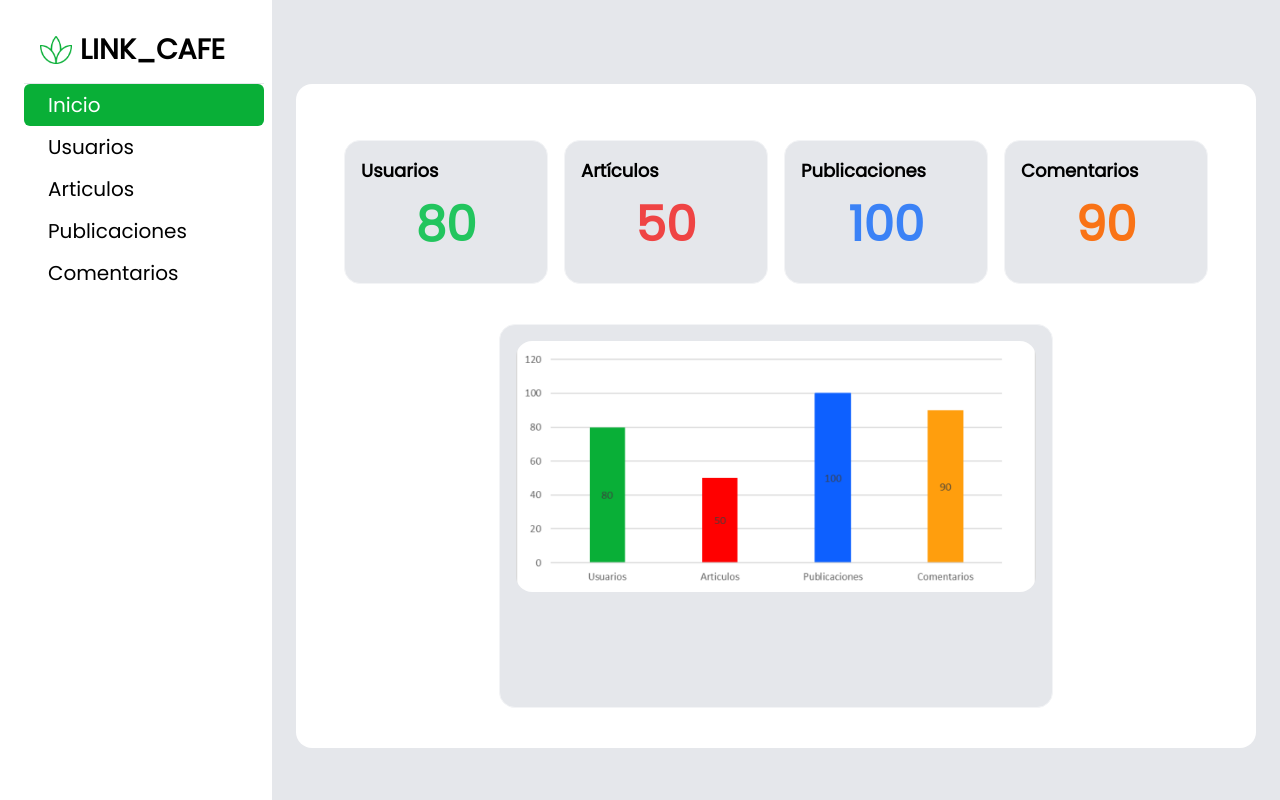
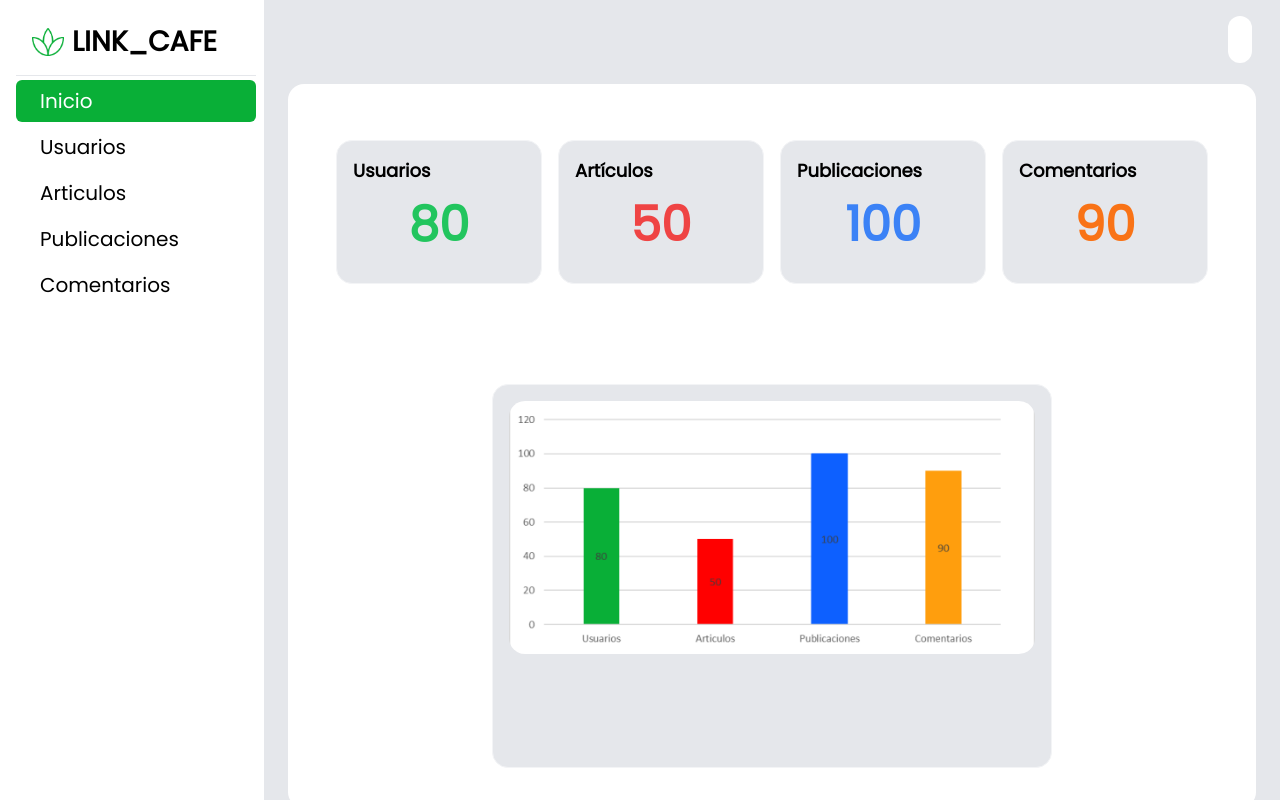
Before and after one commit to LinkCafe/linkcafe_full_app, a React (Vite) app in the folder frontend-admin/: page /inicio in a window 1280 px wide. Built offline with nearby package versions, Linux system fonts and the light colour scheme; sample sign-in values are in the browser's storage.

Commit message:
Modificaciones y Creacion De Header

```diff
--- a/frontend-admin/src/components/organismos/CreatePublicacionesModal.jsx
+++ b/frontend-admin/src/components/organismos/CreatePublicacionesModal.jsx
@@ -9,41 +9,32 @@ export default function CreatePublicacionesModal({open, onClose}) {
     const descripcion = useRef(null)
     const fuentes = useRef(null)
     const tipo = useRef(null)
-    const imagenRef = useRef(null);
 
     useEffect(() => {
         setUser(JSON.parse(localStorage.getItem('user')))
     }, [])
 
     const handleSubmit = async (e) => {
-        e.preventDefault();
+        e.preventDefault()
         try {
-            if (confirm('¿Estás seguro de crear esta publicación?')) {
-                const Data = new FormData();
-                Data.append('nombre', nombre.current.value);
-                Data.append('descripcion', descripcion.current.value);
-                Data.append('fuentes', fuentes.current.value);
-                Data.append('tipo', tipo.current.value);
-                Data.append('id_usuario', user.id);
-                Data.append('imagen', imagenRef.current.files[0]);
-
-                const response = await axiosClient.post(`/publicaciones`, Data, {
-                    headers: {
-                        'Content-Type': 'multipart/form-data'
+            if(confirm('¿Estas seguro de crear esta publicacion?')){
+                const data = {
+                    nombre: nombre.current.value,
+                    descripcion: descripcion.current.value,
+                    fuentes: fuentes.current.value,
+                    tipo: parseInt(tipo.current.value),
+                    id_usuario: user.id
+                }
+                const response = await axiosClient.post(`/publicaciones`, data)
+                    if(response.status === 200){
+                        alert('Publicacion Creada Correctamente')
+                        onClose()
                     }
-                });
-
-                if (response && response.status === 200) {
-                    alert('Publicación Creada Correctamente');
-                    onClose();
-                } else {
-                    alert('Error al crear la publicación');
-                }
             }
-        } catch (error) {
-            console.error(error);
+        }catch (error) {
+            console.error(error)
         }
-    };
+    }
 
   return (
     <Modal open={open} onClose={onClose} className='flex justify-center items-center'>
@@ -75,10 +66,10 @@ export default function CreatePublicacionesModal({open, onClose}) {
                             <option value="3">Otros</option>
                         </select>
                     </div>
-                    <div className='flex flex-col gap-2'>
+                    {/* <div className='flex flex-col gap-2'>
                         <label>Seleccionar Imagen</label>
                         <input type="file" className='border border-gray-400 p-1 rounded' accept="image/*" ref={imagenRef} required />
-                    </div>
+                    </div> */}
                     <button type='submit' className='w-full p-1 text-white bg-primary rounded hover:scale-[101%] text-xl'>Crear</button>
                 </form>
             </div>
--- /dev/null
+++ b/frontend-admin/src/components/organismos/Header.jsx
@@ -0,0 +1,18 @@
+import React from 'react';
+
+function Header() {
+  // Obtener el usuario del localStorage
+  const user = JSON.parse(localStorage.getItem('user'));
+
+  // Obtener solo el nombre completo del usuario
+  const nombreCompleto = user ? user.nombre_completo : '';
+
+  return (
+    <div className="">
+      {/* Mostrar el nombre completo del usuario */}
+      <span className='bg-white rounded-2xl p-3'>{nombreCompleto}</span>
+    </div>
+  )
+}
+
+export default Header;
--- a/frontend-admin/src/components/organismos/Sidebar.jsx
+++ b/frontend-admin/src/components/organismos/Sidebar.jsx
@@ -1,14 +1,15 @@
-import React from 'react'
-import { Link } from 'react-router-dom'
-import Vector from '../../assets/Vector.png'
+import { Link, useLocation } from 'react-router-dom';
+import Vector from '../../assets/Vector.png';
 
+function Sidebar({ Open }) {
 
-function Sidebar() {
-    const {pathname} = location
+    const { pathname } = useLocation();
+
     return (
-    <>
-        <nav className=" w-64 h-[43.5rem] bg-white rounded-2xl flex-col justify-between my-4 ml-4">
-            <div>
+        <nav className={`w-64 h-[43.5rem] bg-white rounded-2xl flex-col justify-between my-2 ml-2 ${Open ? 'block' : 'hidden'} lg:block`}>
+
+            <button className="openbtn lg:hidden fixed top-0 left-0 p-4">&#9776;</button>
+
             <div className="flex items-center">
                 <img src={Vector} alt="LINK_CAFE" className="ms-6 h-7 w-8" />
                 <a className="text-title-lg block py-4 px-6 font-bold -ml-4">
@@ -18,32 +19,31 @@ function Sidebar() {
 
             <hr className="h-px bg-gray-200 border-0 dark:bg-gray-700 mx-2 "></hr>
 
-                <Link to={'/inicio'} className={`block py-2 px-6 hover:bg-[#09AF37] ${pathname.includes('inicio') ? "bg-[#09AF37] text-white" : ""} rounded-md mx-2 text-title-sm`}>
+            <div>
+                <Link to={'/inicio'} className={`block py-2 px-6 mt-1 hover:bg-[#09AF37] ${pathname.includes('inicio') ? "bg-[#09AF37] text-white" : ""} rounded-md mx-2 text-title-sm`}>
                     Inicio
                 </Link>
-                <Link to={'/usuarios'} className={`block py-2 px-6 hover:bg-[#09AF37] ${pathname.includes('usuarios') ? "bg-[#09AF37] text-white" : ""} rounded-md mx-2 text-title-sm`}>
+                <Link to={'/usuarios'} className={`block py-2 px-6 mt-1 hover:bg-[#09AF37] ${pathname.includes('usuarios') ? "bg-[#09AF37] text-white" : ""} rounded-md mx-2 text-title-sm`}>
                     Usuarios
                 </Link>
-                <Link to={'/articulos'}  className={`block py-2 px-6 hover:bg-[#09AF37] ${pathname.includes('articulos') ? "bg-[#09AF37] text-white" : ""} rounded-md mx-2 text-title-sm`}>
+                <Link to={'/articulos'} className={`block py-2 px-6 mt-1 hover:bg-[#09AF37] ${pathname.includes('articulos') ? "bg-[#09AF37] text-white" : ""} rounded-md mx-2 text-title-sm`}>
                     Articulos
                 </Link>
-                <Link to={'/publicaciones'}  className={`block py-2 px-6 hover:bg-[#09AF37] ${pathname.includes('publicaciones') ? "bg-[#09AF37] text-white" : ""} rounded-md mx-2 text-title-sm`}>
+                <Link to={'/publicaciones'} className={`block py-2 px-6 mt-1 hover:bg-[#09AF37] ${pathname.includes('publicaciones') ? "bg-[#09AF37] text-white" : ""} rounded-md mx-2 text-title-sm`}>
                     Publicaciones
                 </Link>
-                <Link to={'/comentarios'}  className={`block py-2 px-6 hover:bg-[#09AF37] ${pathname.includes('comentarios') ? "bg-[#09AF37] text-white" : ""} rounded-md mx-2 text-title-sm`}>
+                <Link to={'/comentarios'} className={`block py-2 px-6 mt-1 hover:bg-[#09AF37] ${pathname.includes('comentarios') ? "bg-[#09AF37] text-white" : ""} rounded-md mx-2 text-title-sm`}>
                     Comentarios
                 </Link>
             </div>
             <div>
                 <hr className="h-px bg-gray-200 border-0 dark:bg-gray-700 mx-2 mt-[34rem]"></hr>
-
                 <a href="/logout" className=" block py-2 px-6 hover:bg-[#09AF37] text-center rounded-md mx-4 my-2 text-title-sm">
                     Cerrar sesión
                 </a>
             </div>
         </nav>
-    </>
     )
 }
 
-export default Sidebar
+export default Sidebar;
--- a/frontend-admin/src/components/organismos/User.jsx
+++ /dev/null
@@ -1,11 +0,0 @@
-import React from 'react'
-
-function User() {
-  return (
-    <div>
-
-    </div>
-  )
-}
-
-export default User
--- a/frontend-admin/src/layout/DefaultLayout.jsx
+++ b/frontend-admin/src/layout/DefaultLayout.jsx
@@ -1,18 +1,28 @@
-import React from 'react'
-import Sidebar from '../components/organismos/Sidebar'
+import React, { useState } from 'react';
+import Sidebar from '../components/organismos/Sidebar';
+import Header from '../components/organismos/Header';
 
-export default function DefaultLayout({children}) {
+export default function DefaultLayout({ children }) {
+  const [openSidebar, setOpenSidebar] = useState(false);
+
+  const toggleSidebar = () => {
+    setOpenSidebar(!openSidebar);
+  };
+
   return (
     <div className='flex h-screen overflow-hidden'>
-        <Sidebar />
+      <Sidebar Open={openSidebar} />
 
-        <div className='relative flex flex-1 flex-col overflow-y-auto overflow-x-hidden bg-gray-200 '>
-            <main>
-                <div className='p-6'>
-                    {children}
-                </div>
-            </main>
+      <div className={`relative flex flex-1 flex-col overflow-y-auto overflow-x-hidden bg-gray-200 ${openSidebar ? '' : ''}`}>
+        <button className="openbtn lg:hidden fixed top-0 left-0 p-4" onClick={toggleSidebar}></button>
+        <main className='p-6'>
+          {children}
+        </main>
+
+        <div className='absolute top-0 right-0 p-7'>
+          <Header />
         </div>
+      </div>
     </div>
-  )
+  );
 }
```
Lines whose indentation alone changed are shown as unchanged.
